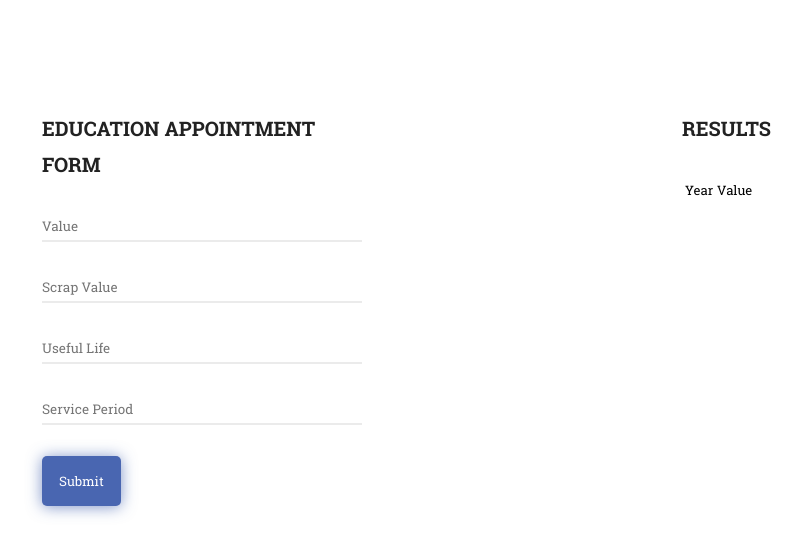
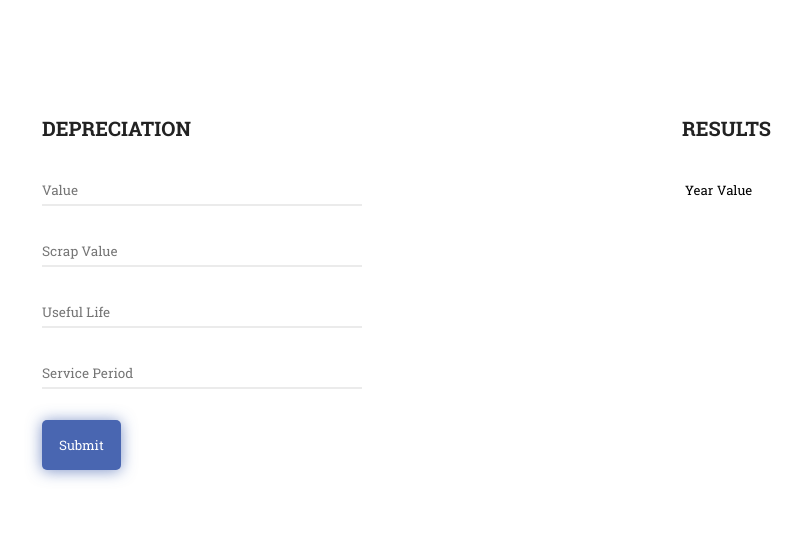
Before and after one commit to Zenith1997/Depriciation-Calculator, a plain HTML site: page Depriciation Calculator/index.html in a window 1280 px wide. Shown: the whole page, without its empty margins (118-920 px from the left). Drawn offline with nearby package versions, Linux system fonts and the light colour scheme.

Commit message:
Update index.html
changes to heading

```diff
--- a/Depriciation Calculator/index.html
+++ b/Depriciation Calculator/index.html
@@ -21,7 +21,7 @@
 
         <div class="container">
             <form ng-submit="submit()" class="appointment-form" id="appointment-form">
-                <h2>education appointment form</h2>
+                <h2>Depreciation </h2>
                 <div class="form-group-1">
                     <input type="number" name="title" id="title" placeholder="Value" required ng-model="value" />
                     <input type="number" name="name" id="name" placeholder="Scrap Value" required ng-model="scrap" />
```
